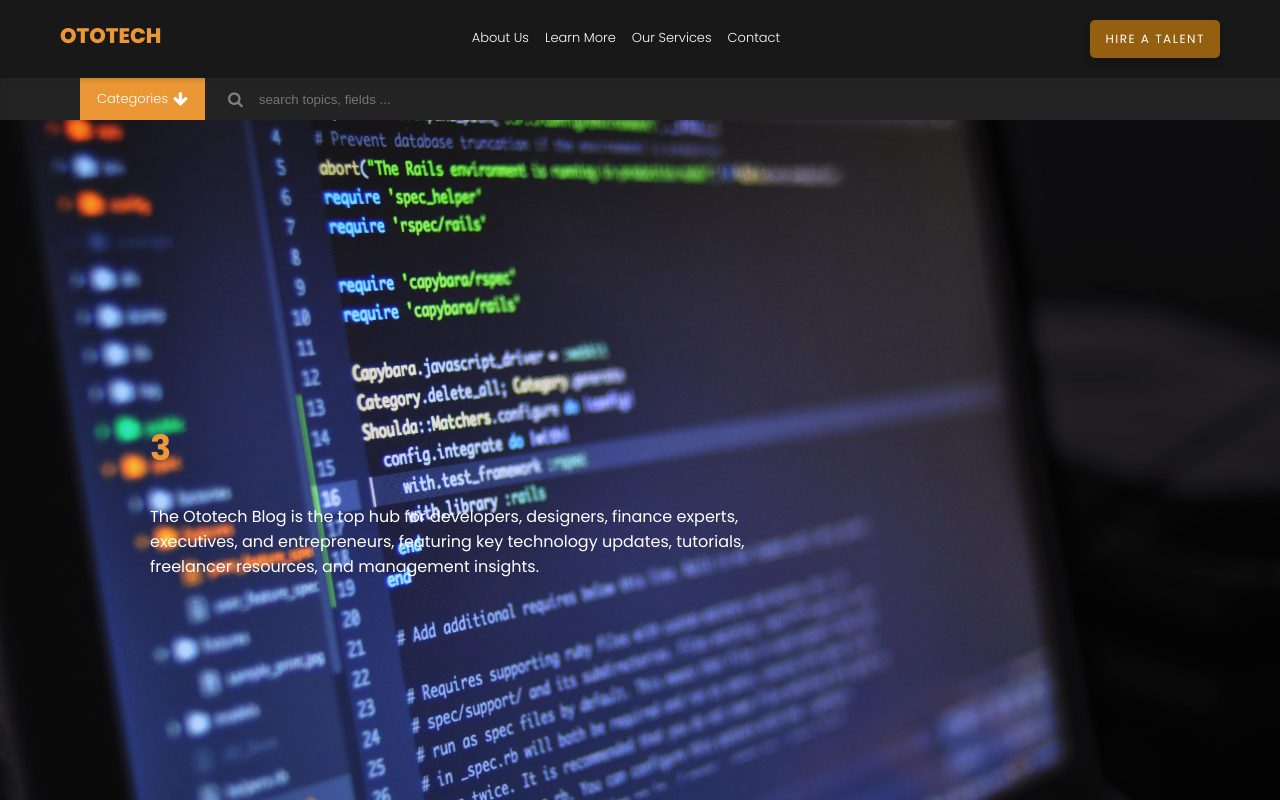
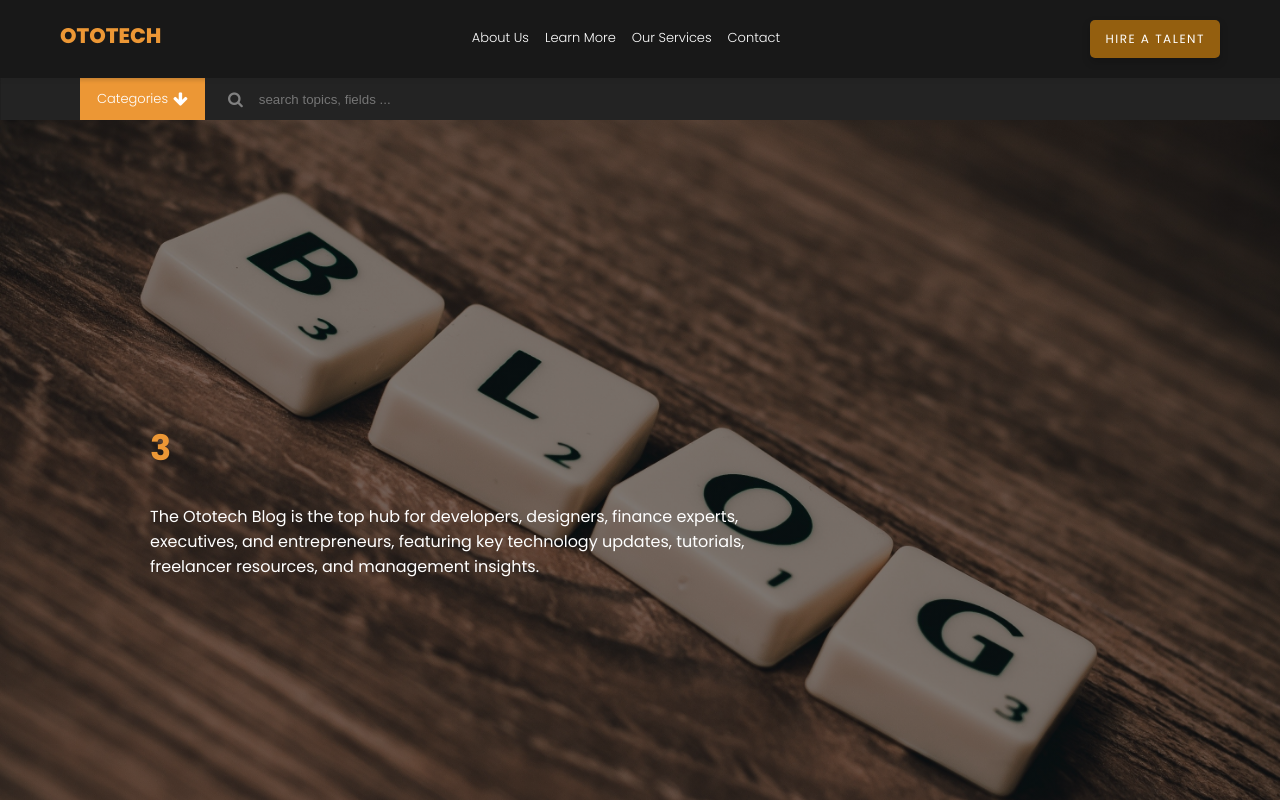
Before and after one commit to Stevolisis/OTOTECH-PHP, a Next.js app: page /3 in a window 1280 px wide. Shown: the top 800 px of the page. Built offline with nearby package versions, Linux system fonts and the light colour scheme.

Commit message:
backgroundColor,paddingArticle

```diff
--- a/components/Mainscreen.js
+++ b/components/Mainscreen.js
@@ -1,10 +1,10 @@
 import Link from "next/link";
 
-export default function Mainscreen({heading,description,imgLink}){
+export default function Mainscreen({heading,description,imgLink,page}){
 
     return(
     <>
-      <div className="mainScreenCon" style={{backgroundImage:`url('${imgLink}')`}}>
+      <div className="mainScreenCon" style={{backgroundImage:`${page==='blogCategory' ? 'linear-gradient(30deg,rgba(0,0,0,0.5),rgba(0,0,0,0.5))' : ''},url('${imgLink}') `}}>
       <div className="mainScreen">
       <div className="main1"><h3>{heading}</h3></div>
       <div className="main2"> <p>
--- a/pages/[blogCategory]/[article]/index.js
+++ b/pages/[blogCategory]/[article]/index.js
@@ -140,7 +140,7 @@ Reprehenderit pretium ultrices taciti, aspernatur ullamco, pretium etiam consect
      <div className="likeArticleCon">
     <button onClick={()=>setLiked(!liked)} style={{background:`${liked==true ? '#9c9a9a' : '#ec9735'}`,
      boxShadow:`${liked==true ? 'none' : '-1px 2px 4px rgba(0, 0, 0, 0.2)'}`}}>
-        <i className='fa fa-thumbs-up'><p> 0 </p></i>
+        <i className='fa fa-thumbs-up'><p> {liked===true ? 1 : 0} </p></i>
         </button>
      </div>
 
--- a/pages/[blogCategory]/index.js
+++ b/pages/[blogCategory]/index.js
@@ -52,7 +52,7 @@ export default function BlogCategory(){
       <Mainscreen heading={blogCategory} description='The Ototech Blog is the top hub for developers, designers,
      finance experts, executives, and entrepreneurs,
      featuring key technology updates, tutorials, freelancer resources, and management insights.'
-     imgLink='/OTOTECH9.jpg'/>
+     imgLink='/OTOTECH10.jpg' page='blogCategory'/>
 
 
 
--- a/styles/_responsiveArticle.scss
+++ b/styles/_responsiveArticle.scss
@@ -1,3 +1,8 @@
+@media (max-width:680px) {
+    .articleContentCon{
+        padding: 10px 7% 0 7% !important;
+    }
+}
 
 @media (max-width:780px) {
     .articleHeadCon{
```
